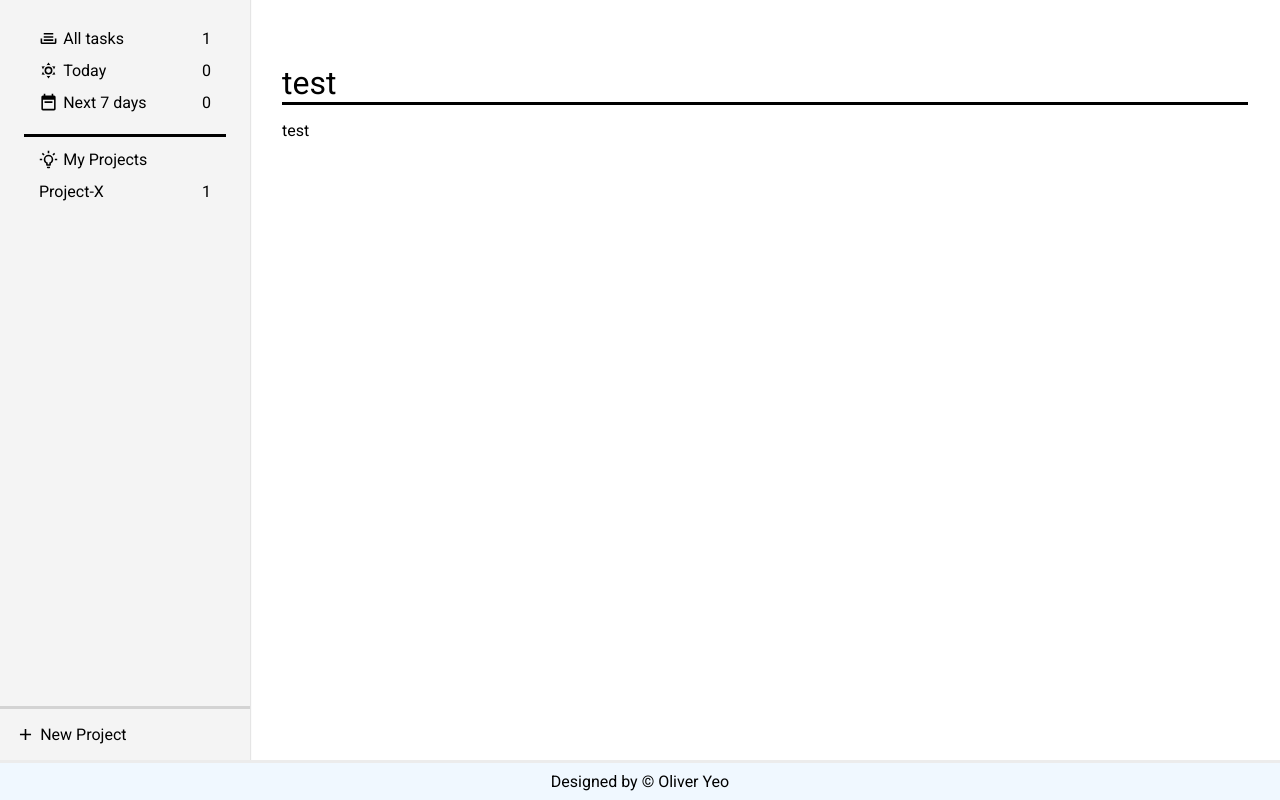
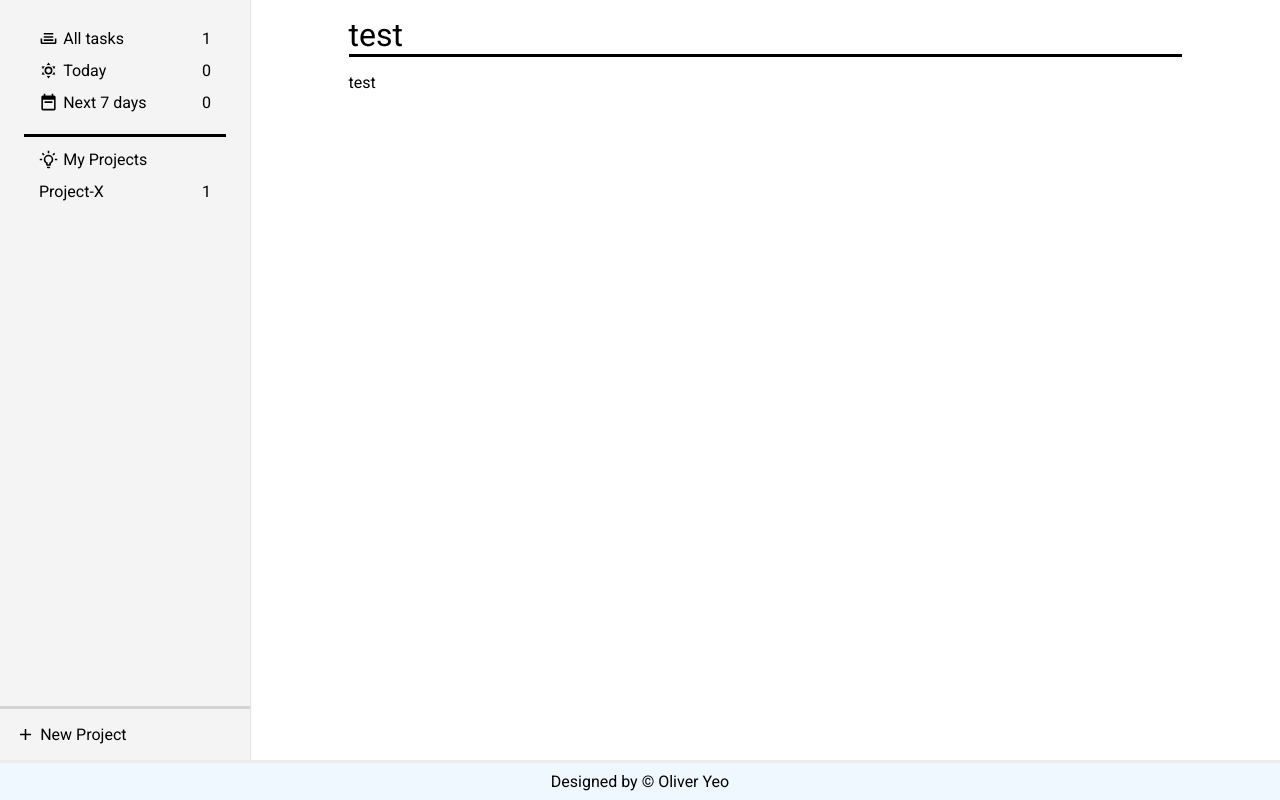
Before and after one commit to oliveryeo/todo-list, a website built with webpack: page src/template.html in a window 1280 px wide. Built offline with nearby package versions, Linux system fonts and the light colour scheme.

Commit message:
Added dynamic padding for main-panel
For the main panel, padding: 1rem max(1.5rem, calc(15% - 3.5rem)) was
used to ensure minimum padding of 1rem, and a dynamic padding when the
browser size is expanded.

```diff
--- a/src/styles.css
+++ b/src/styles.css
@@ -124,15 +124,13 @@ button:hover {
   display: flex;
   flex-direction: column;
   gap: 1rem;
-  padding-left: 2rem;
-  padding-right: 2rem;
-  padding-top: 4rem;
-  padding-bottom: 4rem;
+  padding: 1rem max(1.5rem, calc(15% - 3.5rem));
 }
 
 #main-panel-title {
   font-size: 2rem;
   border-bottom: solid;
+  min-width: 500px;
 }
 
 #main-panel-content {
```
